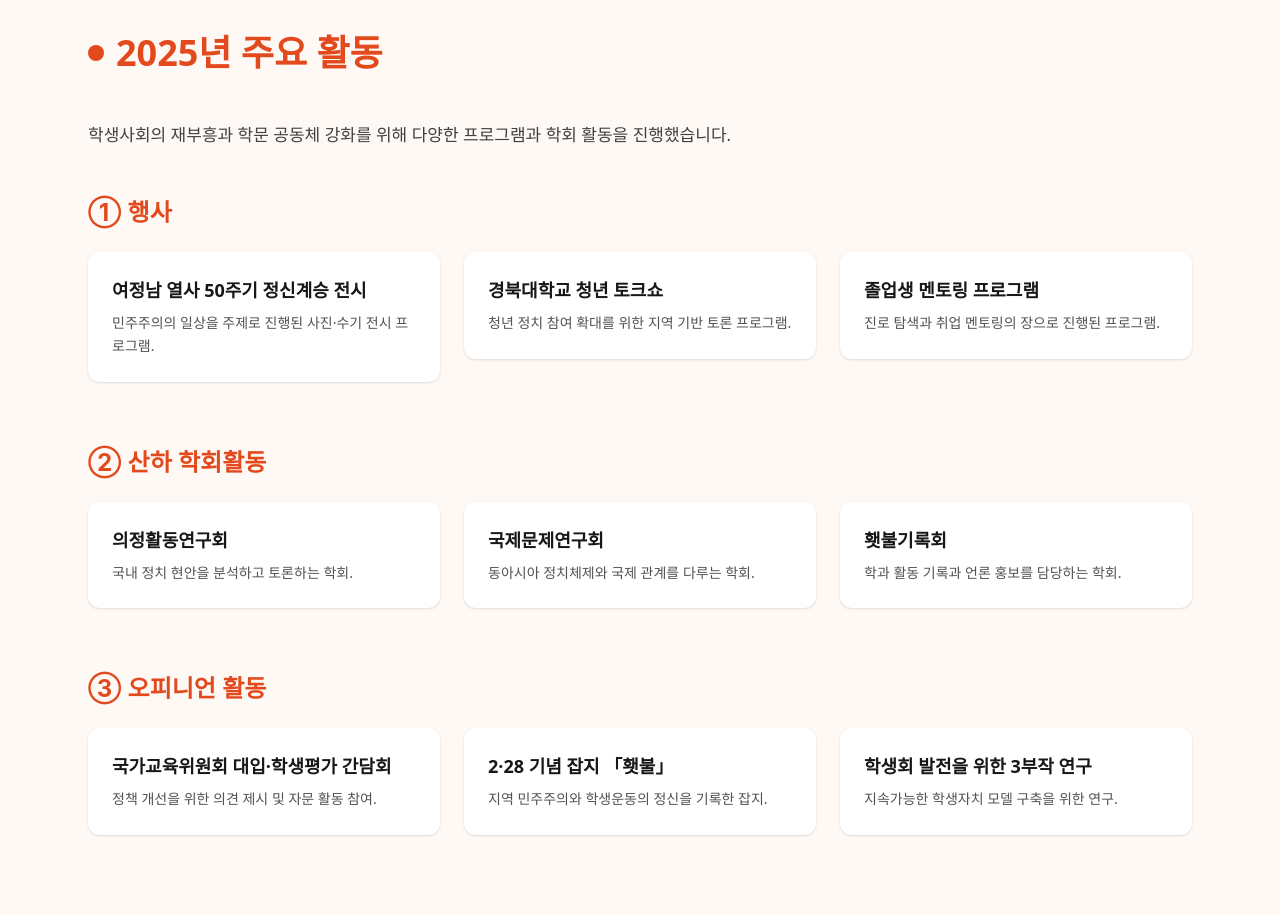
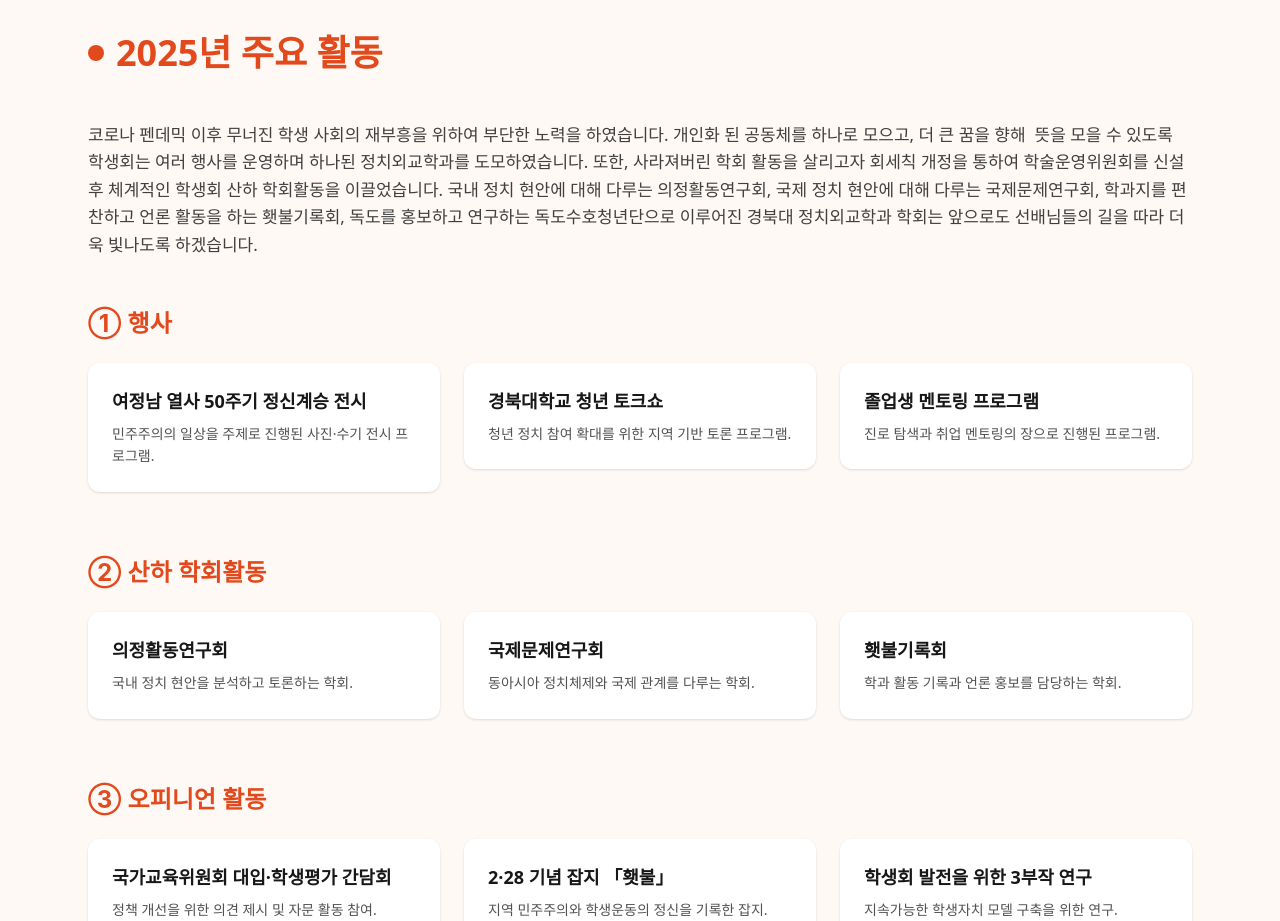
Before and after one commit to polidoyeon-dotcom/knu_politics_74lantern_donation, a plain HTML site: page index.html in a window 1280 px wide. Shown: the part 1740-2661 px from the top of the page. Drawn offline with nearby package versions, Linux system fonts and the light colour scheme; a web font is replaced by a local one.

Commit message:
Update index.html 주요활동 소개 추가

```diff
--- a/index.html
+++ b/index.html
@@ -130,7 +130,13 @@
       <h2 class="text-3xl sm:text-4xl font-extrabold text-[#E24A1D]">2025년 주요 활동</h2>
     </div>
     <p class="text-neutral-700 mb-12 text-[17px] leading-relaxed">
-      학생사회의 재부흥과 학문 공동체 강화를 위해 다양한 프로그램과 학회 활동을 진행했습니다.
+      코로나 펜데믹 이후 무너진 학생 사회의 재부흥을 위하여 부단한 노력을 하였습니다.
+      개인화 된 공동체를 하나로 모으고, 더 큰 꿈을 향해  뜻을 모을 수 있도록 학생회는 여러 행사를 운영하며 하나된 정치외교학과를 도모하였습니다.
+
+      또한, 사라져버린 학회 활동을 살리고자 회세칙 개정을 통하여 학술운영위원회를 신설 후 체계적인 학생회 산하 학회활동을 이끌었습니다.
+      국내 정치 현안에 대해 다루는 의정활동연구회, 국제 정치 현안에 대해 다루는 국제문제연구회,
+      학과지를 편찬하고 언론 활동을 하는 횃불기록회, 독도를 홍보하고 연구하는 독도수호청년단으로 이루어진
+      경북대 정치외교학과 학회는 앞으로도 선배님들의 길을 따라 더욱 빛나도록 하겠습니다.
     </p>
 
     <!-- ① 행사 -->
```
